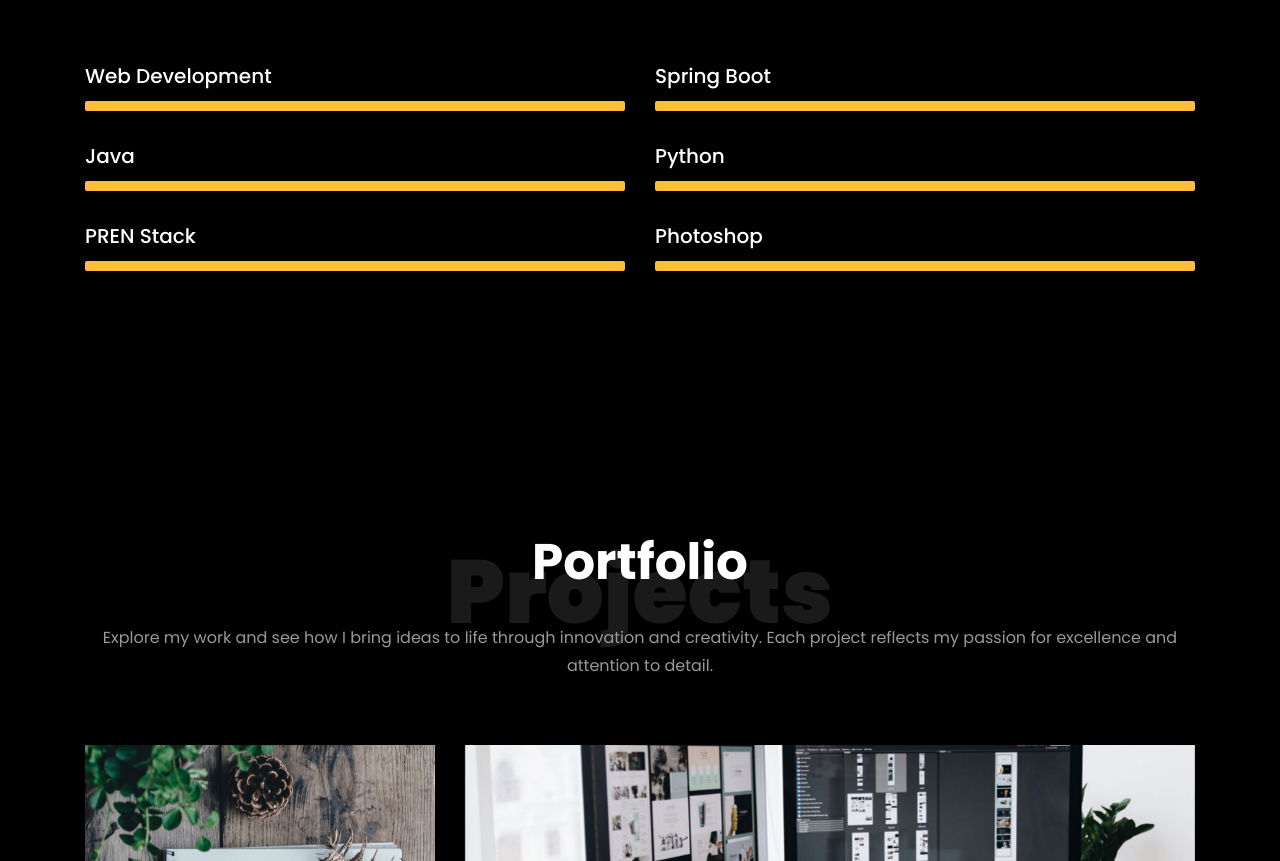
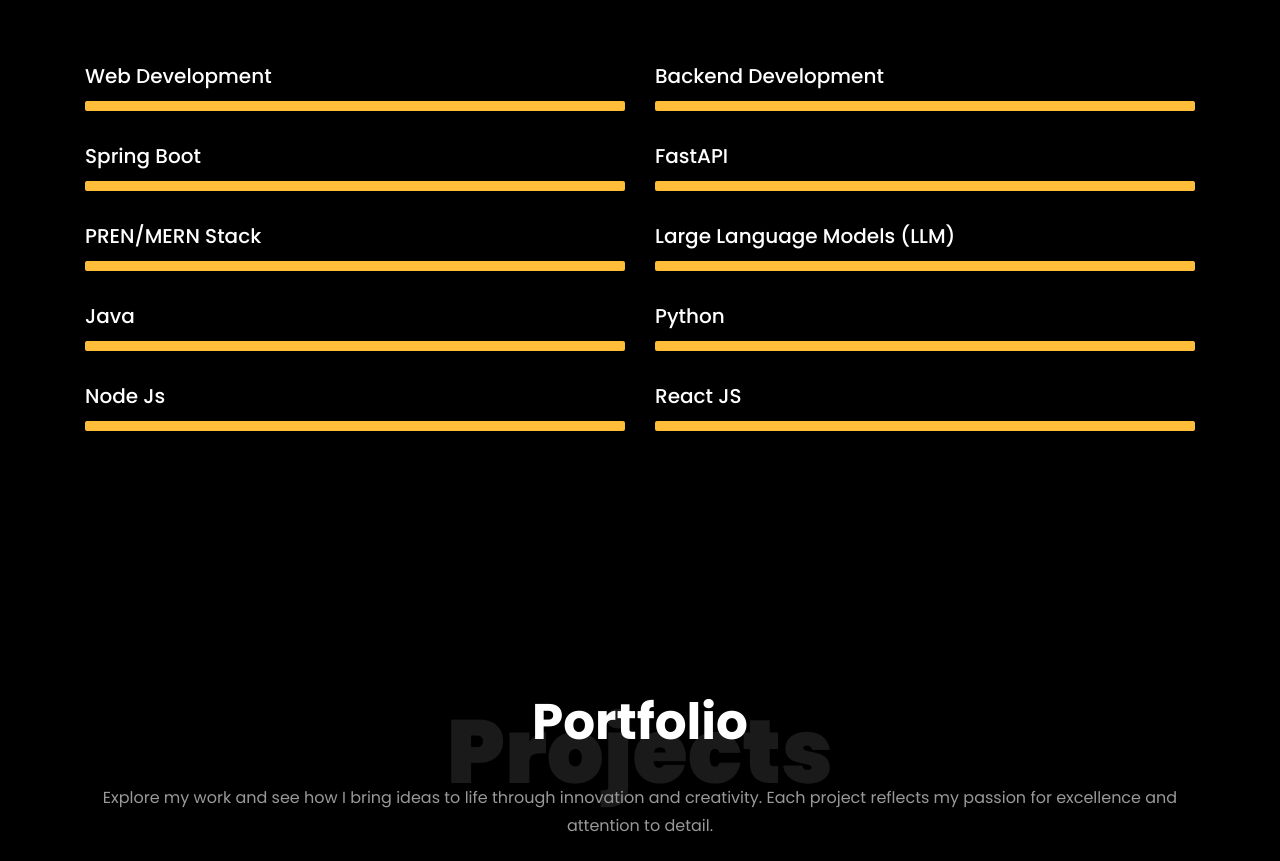
Before and after one commit to NavodyaDhanushka/Navodya.me, a plain HTML site: page index.html in a window 1280 px wide. Shown: the part 3795-4656 px from the top of the page. Drawn offline with nearby package versions, Linux system fonts and the light colour scheme; files whose address does not match are found by name.

Commit message:
update skills and add more

```diff
--- a/index.html
+++ b/index.html
@@ -285,7 +285,7 @@
 					</div>
 					<div class="col-md-6 animate-box">
 						<div class="progress-wrap ftco-animate">
-							<h3>Spring Boot</h3>
+							<h3>Backend Development</h3>
 							<div class="progress">
 							 	<div class="progress-bar color-2" role="progressbar" aria-valuenow="50"
 							  	aria-valuemin="0" aria-valuemax="100" style="width:100%">
@@ -296,7 +296,7 @@
 					</div>
 					<div class="col-md-6 animate-box">
 						<div class="progress-wrap ftco-animate">
-							<h3>Java</h3>
+							<h3>Spring Boot</h3>
 							<div class="progress">
 							 	<div class="progress-bar color-3" role="progressbar" aria-valuenow="80"
 							  	aria-valuemin="0" aria-valuemax="100" style="width:100%">
@@ -307,7 +307,7 @@
 					</div>
 					<div class="col-md-6 animate-box">
 						<div class="progress-wrap ftco-animate">
-							<h3>Python</h3>
+							<h3>FastAPI</h3>
 							<div class="progress">
 							 	<div class="progress-bar color-4" role="progressbar" aria-valuenow="70"
 							  	aria-valuemin="0" aria-valuemax="100" style="width:100%">
@@ -318,7 +318,7 @@
 					</div>
 					<div class="col-md-6 animate-box">
 						<div class="progress-wrap ftco-animate">
-							<h3>PREN Stack</h3>
+							<h3>PREN/MERN Stack</h3>
 							<div class="progress">
 							 	<div class="progress-bar color-5" role="progressbar" aria-valuenow="90"
 							  	aria-valuemin="0" aria-valuemax="100" style="width:100%">
@@ -329,12 +329,56 @@
 					</div>
 					<div class="col-md-6 animate-box">
 						<div class="progress-wrap ftco-animate">
-							<h3>Photoshop</h3>
+							<h3>Large Language Models (LLM)</h3>
 							<div class="progress">
 							 	<div class="progress-bar color-6" role="progressbar" aria-valuenow="70"
 							  	aria-valuemin="0" aria-valuemax="100" style="width:100%">
 							    <!--<span>70%</span>-->
 							  	</div>
+							</div>
+						</div>
+					</div>
+					<div class="col-md-6 animate-box">
+						<div class="progress-wrap ftco-animate">
+							<h3>Java</h3>
+							<div class="progress">
+								<div class="progress-bar color-6" role="progressbar" aria-valuenow="70"
+									 aria-valuemin="0" aria-valuemax="100" style="width:100%">
+									<!--<span>70%</span>-->
+								</div>
+							</div>
+						</div>
+					</div>
+					<div class="col-md-6 animate-box">
+						<div class="progress-wrap ftco-animate">
+							<h3>Python</h3>
+							<div class="progress">
+								<div class="progress-bar color-6" role="progressbar" aria-valuenow="70"
+									 aria-valuemin="0" aria-valuemax="100" style="width:100%">
+									<!--<span>70%</span>-->
+								</div>
+							</div>
+						</div>
+					</div>
+					<div class="col-md-6 animate-box">
+						<div class="progress-wrap ftco-animate">
+							<h3>Node Js</h3>
+							<div class="progress">
+								<div class="progress-bar color-6" role="progressbar" aria-valuenow="70"
+									 aria-valuemin="0" aria-valuemax="100" style="width:100%">
+									<!--<span>70%</span>-->
+								</div>
+							</div>
+						</div>
+					</div>
+					<div class="col-md-6 animate-box">
+						<div class="progress-wrap ftco-animate">
+							<h3>React JS</h3>
+							<div class="progress">
+								<div class="progress-bar color-6" role="progressbar" aria-valuenow="70"
+									 aria-valuemin="0" aria-valuemax="100" style="width:100%">
+									<!--<span>70%</span>-->
+								</div>
 							</div>
 						</div>
 					</div>
```
